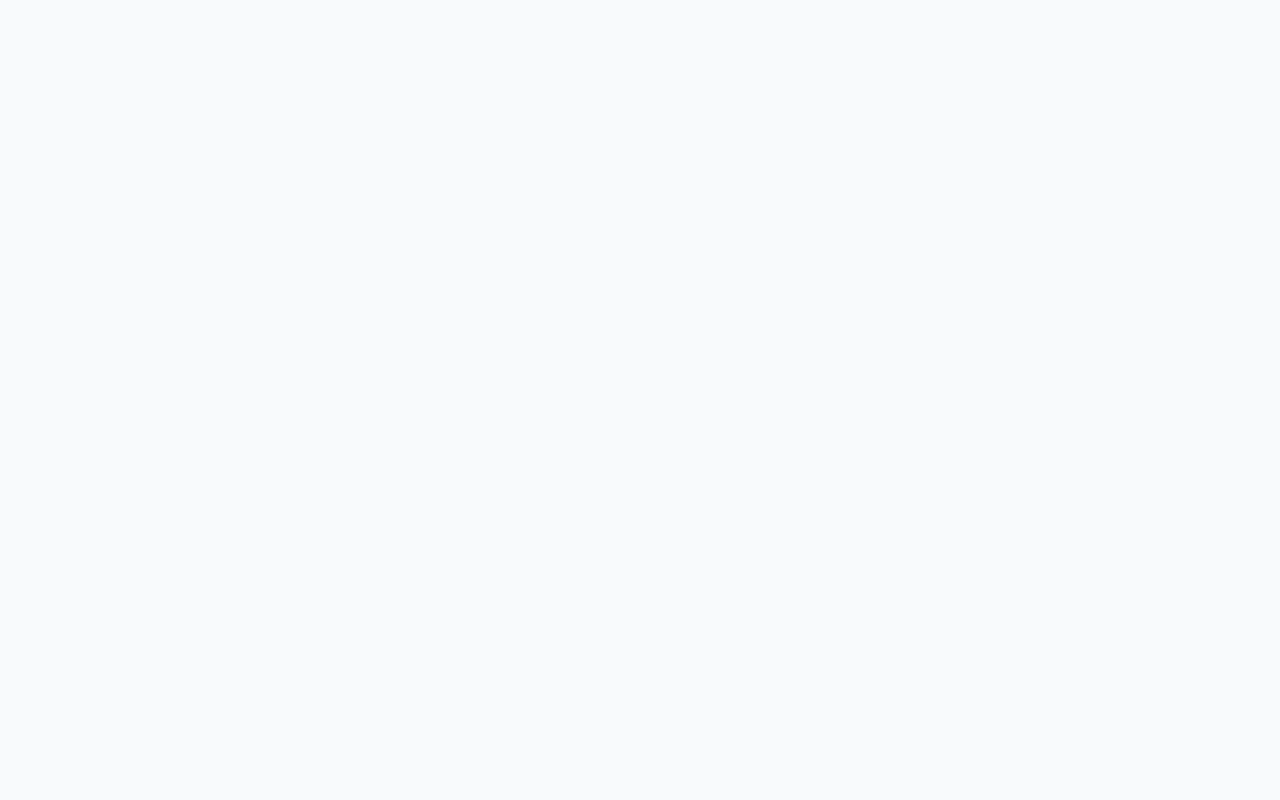
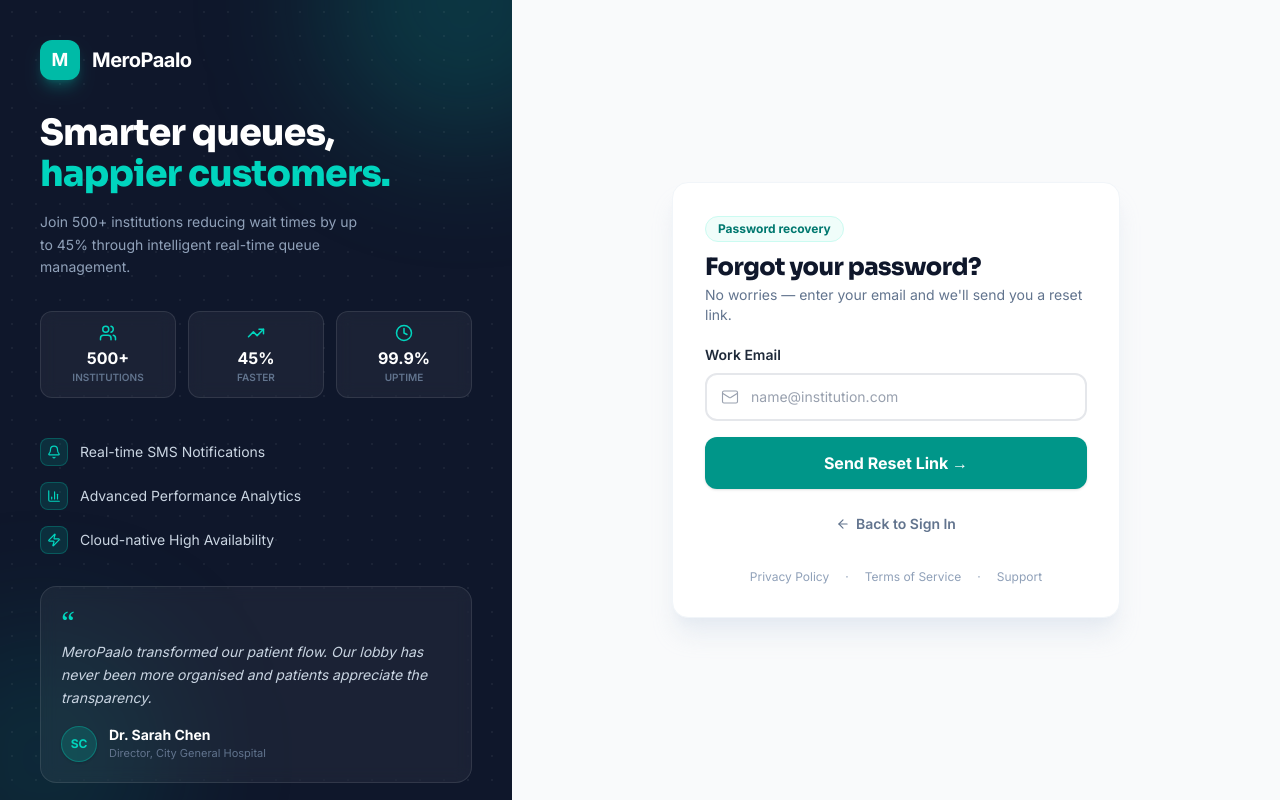
Before and after one commit to Prajwal-k0ira1a/MeroPaalo, a React (Vite) app in the folder frontend/: page /forgot-password in a window 1280 px wide. Before the commit this address had no page. Built offline with nearby package versions, Linux system fonts and the light colour scheme.

Commit message:
Forget Password Page UI created

```diff
--- a/frontend/src/App.jsx
+++ b/frontend/src/App.jsx
@@ -1,9 +1,10 @@
-import LandingPage from './Landing Page/LandingPage';
-import DashboardPage from './StaffAdmin/DashboardPage';
-import AdminConsolePage from './AdminConsole/AdminConsolePage';
+import LandingPage from "./Landing Page/LandingPage";
+import DashboardPage from "./StaffAdmin/DashboardPage";
+import AdminConsolePage from "./AdminConsole/AdminConsolePage";
 import { Login } from "./Authentication/Login";
 import { SignUp } from "./Authentication/SignUp";
-import { BrowserRouter, Routes, Route } from 'react-router-dom';
+import { ForgotPassword } from "./Authentication/ForgotPassword";
+import { Routes, Route } from "react-router-dom";
 function App() {
   return (
     <Routes>
@@ -12,6 +13,7 @@
       <Route path="/admin" element={<AdminConsolePage />} />
       <Route path="/login" element={<Login />} />
       <Route path="/signup" element={<SignUp />} />
+      <Route path="/forgot-password" element={<ForgotPassword />} />
     </Routes>
   );
 }
--- /dev/null
+++ b/frontend/src/Authentication/ForgotPassword.jsx
@@ -0,0 +1,145 @@
+import { useState } from "react";
+import { Mail, ArrowLeft, CheckCircle2 } from "lucide-react";
+import { Link } from "react-router-dom";
+import { Button } from "./components/Button";
+import { Input } from "./components/Input";
+import { LeftSidebar } from "./components/LeftSidebar";
+
+export const ForgotPassword = () => {
+  const [email, setEmail] = useState("");
+  const [isLoading, setIsLoading] = useState(false);
+  const [isSubmitted, setIsSubmitted] = useState(false);
+
+  const handleSubmit = async (e) => {
+    e.preventDefault();
+    setIsLoading(true);
+    // TODO: replace with real API call
+    setTimeout(() => {
+      setIsSubmitted(true);
+      setIsLoading(false);
+    }, 1000);
+  };
+
+  return (
+    <div className="flex h-screen lg:overflow-hidden overflow-y-auto">
+      {/* Left branded panel */}
+      <LeftSidebar />
+
+      {/* Right form section */}
+      <main className="flex-1 flex flex-col items-center justify-center bg-gray-50 px-6 py-6">
+        {/* Mobile-only logo */}
+        <div className="flex lg:hidden items-center gap-2 mb-8">
+          <div className="w-8 h-8 bg-teal-600 rounded-lg flex items-center justify-center text-white font-bold text-sm shadow">
+            M
+          </div>
+          <span className="font-bold text-slate-900 text-lg">MeroPaalo</span>
+        </div>
+
+        {/* Form card */}
+        <div className="w-full max-w-md bg-white rounded-2xl shadow-xl shadow-slate-200/80 border border-slate-100 p-6 lg:p-8">
+          {!isSubmitted ? (
+            <>
+              {/* Header */}
+              <div className="mb-5">
+                <span className="inline-block bg-teal-50 text-teal-700 text-xs font-bold px-3 py-1 rounded-full border border-teal-100 mb-3">
+                  Password recovery
+                </span>
+                <h1 className="text-2xl font-extrabold text-slate-900 mb-1 tracking-tight">
+                  Forgot your password?
+                </h1>
+                <p className="text-slate-500 text-sm">
+                  No worries — enter your email and we'll send you a reset link.
+                </p>
+              </div>
+
+              {/* Form */}
+              <form onSubmit={handleSubmit} className="space-y-4">
+                <Input
+                  label="Work Email"
+                  type="email"
+                  name="email"
+                  placeholder="name@institution.com"
+                  icon={Mail}
+                  value={email}
+                  onChange={(e) => setEmail(e.target.value)}
+                  required
+                />
+
+                <Button
+                  type="submit"
+                  variant="primary"
+                  size="lg"
+                  className="w-full"
+                  disabled={isLoading}
+                >
+                  {isLoading ? "Sending link…" : "Send Reset Link →"}
+                </Button>
+              </form>
+
+              {/* Back to login */}
+              <div className="mt-6 text-center">
+                <Link
+                  to="/login"
+                  className="inline-flex items-center gap-1.5 text-sm text-slate-500 font-semibold hover:text-teal-600 transition-colors"
+                >
+                  <ArrowLeft size={14} />
+                  Back to Sign In
+                </Link>
+              </div>
+            </>
+          ) : (
+            /* Success state */
+            <div className="text-center py-4">
+              <div className="w-14 h-14 bg-teal-50 border border-teal-100 rounded-2xl flex items-center justify-center mx-auto mb-5">
+                <CheckCircle2 size={28} className="text-teal-600" />
+              </div>
+              <h2 className="text-2xl font-extrabold text-slate-900 mb-2 tracking-tight">
+                Check your email
+              </h2>
+              <p className="text-slate-500 text-sm mb-6 max-w-xs mx-auto leading-relaxed">
+                We've sent a password reset link to{" "}
+                <span className="font-semibold text-slate-700">{email}</span>.
+                Check your inbox and follow the instructions.
+              </p>
+
+              <Button
+                variant="primary"
+                size="lg"
+                className="w-full mb-4"
+                onClick={() => {
+                  setIsSubmitted(false);
+                  setEmail("");
+                }}
+              >
+                Resend Email
+              </Button>
+
+              <Link
+                to="/login"
+                className="inline-flex items-center gap-1.5 text-sm text-slate-500 font-semibold hover:text-teal-600 transition-colors"
+              >
+                <ArrowLeft size={14} />
+                Back to Sign In
+              </Link>
+            </div>
+          )}
+
+          {/* Footer policy links */}
+          <div className="mt-8 flex items-center justify-center gap-4 text-xs text-slate-400">
+            <a href="#" className="hover:text-slate-600 transition-colors">
+              Privacy Policy
+            </a>
+            <span>·</span>
+            <a href="#" className="hover:text-slate-600 transition-colors">
+              Terms of Service
+            </a>
+            <span>·</span>
+            <a href="#" className="hover:text-slate-600 transition-colors">
+              Support
+            </a>
+          </div>
+        </div>
+      </main>
+    </div>
+  );
+};
--- a/frontend/src/Authentication/Login.jsx
+++ b/frontend/src/Authentication/Login.jsx
@@ -30,7 +30,7 @@
   };
 
   return (
-    <div className="flex min-h-screen">
+    <div className="flex h-screen lg:overflow-hidden overflow-y-auto">
 
       {/* Left branded panel */}
       <LeftSidebar />
@@ -57,12 +57,6 @@
             <h1 className="text-2xl font-extrabold text-slate-900 mb-1 tracking-tight">
               Sign in to your account
             </h1>
-            <p className="text-slate-500 text-sm">
-              Don't have an account?{' '}
-              <Link to="/signup" className="text-teal-600 font-semibold hover:text-teal-700">
-                Create one free
-              </Link>
-            </p>
           </div>
 
           {/* Role tab switcher */}
@@ -98,9 +92,9 @@
             <div className="w-full">
               <div className="flex items-center justify-between mb-2">
                 <label className="text-sm font-semibold text-gray-800">Password</label>
-                <a href="#" className="text-xs text-teal-600 font-semibold hover:text-teal-700">
+                <Link to="/forgot-password" className="text-xs text-teal-600 font-semibold hover:text-teal-700">
                   Forgot password?
-                </a>
+                </Link>
               </div>
               <div className="relative">
                 <div className="absolute left-4 top-1/2 -translate-y-1/2 text-gray-400 pointer-events-none">
@@ -148,6 +142,13 @@
             </Button>
           </form>
 
+          <p className="text-slate-500 text-sm text-center mt-6">
+            Don't have an account?{' '}
+            <Link to="/signup" className="text-teal-600 font-semibold hover:text-teal-700">
+              Create one free
+            </Link>
+          </p>
+
           {/* Footer policy links */}
           <div className="mt-8 flex items-center justify-center gap-4 text-xs text-slate-400">
             <a href="#" className="hover:text-slate-600 transition-colors">Privacy Policy</a>
```
Also changed, not shown: frontend/src/Authentication/SignUp.jsx (+96 -56 lines).
